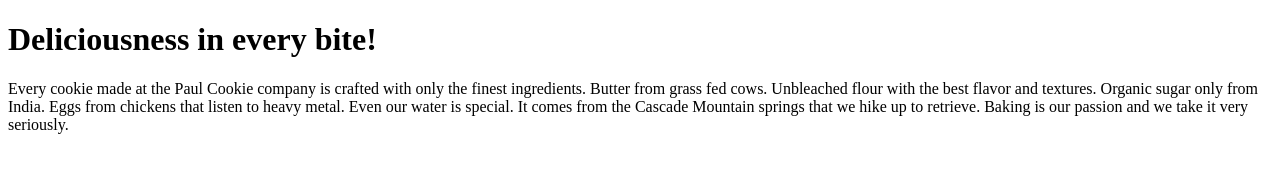
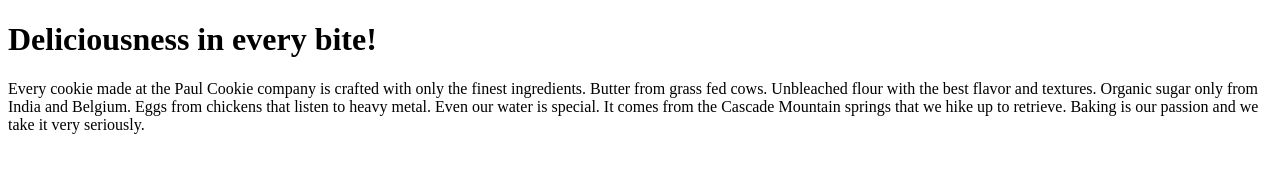
Before and after one commit to PvGGit/FirstRepo, a plain HTML site: page index.htm in a window 1280 px wide. Drawn offline with Linux system fonts and the light colour scheme.

Commit message:
Update index.htm

```diff
--- a/index.htm
+++ b/index.htm
@@ -3,7 +3,7 @@
 <body>
 
 <h1>Deliciousness in every bite!</h1>
-<p>Every cookie made at the Paul Cookie company is crafted with only the finest ingredients. Butter from grass fed cows. Unbleached flour with the best flavor and textures. Organic sugar only from India. Eggs from chickens that listen to heavy metal. Even our water is special. It comes from the Cascade Mountain springs that we hike up to retrieve. Baking is our passion and we take it very seriously.</p>
+<p>Every cookie made at the Paul Cookie company is crafted with only the finest ingredients. Butter from grass fed cows. Unbleached flour with the best flavor and textures. Organic sugar only from India and Belgium. Eggs from chickens that listen to heavy metal. Even our water is special. It comes from the Cascade Mountain springs that we hike up to retrieve. Baking is our passion and we take it very seriously.</p>
 
 
 </body>
```
